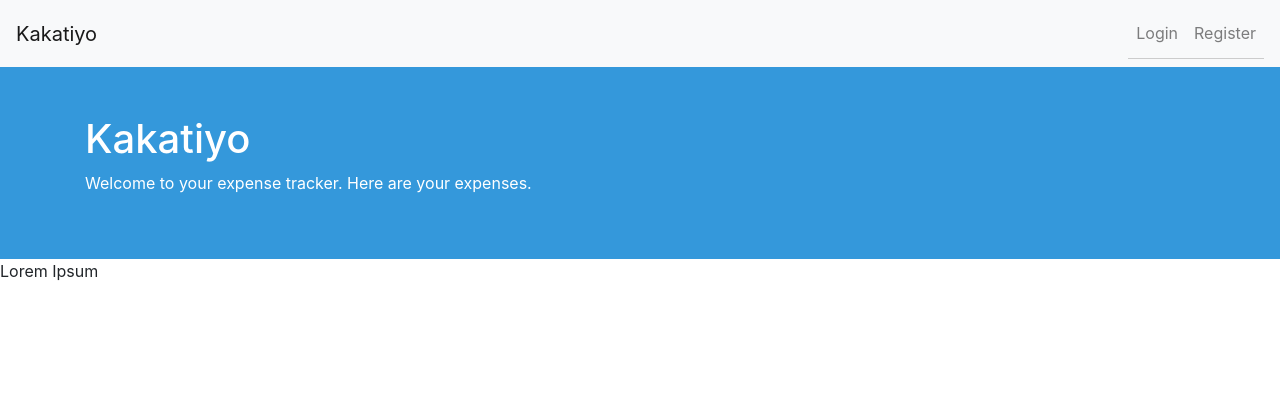
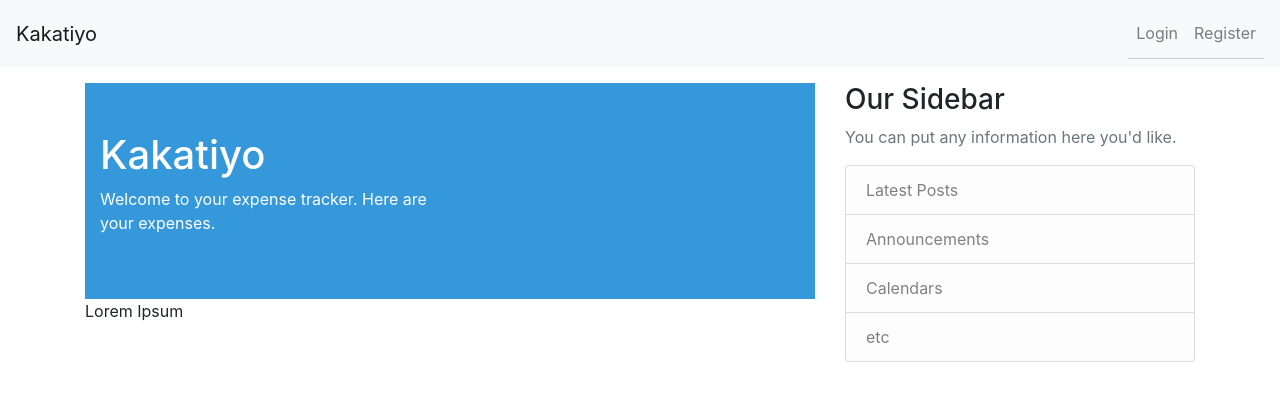
Before and after one commit to PeterOsoo/expense-tracker-cg, a Django app: page / in a window 1280 px wide. Shown: the top 401 px of the page. Run offline with Django 4.2, Linux system fonts and the light colour scheme; some libraries are stand-ins or nearby versions.

Commit message:
change page outlook

```diff
--- a/tracker/templates/base.html
+++ b/tracker/templates/base.html
@@ -14,11 +14,38 @@
 		/>
 	</head>
 	<body>
-		{% include 'navbar.html' %} {% if messages %} {% for message in messages %}
-		<div class="alert alert-{{ message.tags }}">{{ message }}</div>
-		{% endfor %} {% endif %} {% block content %}
-		<br />
-		{% endblock content %}
+		{% include 'navbar.html' %}
+
+		<main role="main" class="container py-3">
+			<div class="row">
+			  <div class="col-md-8">
+				{% if messages %}
+				  {% for message in messages %}
+					<div class="alert alert-{{ message.tags }}">
+					  {{ message }}
+					</div>
+				  {% endfor %}
+				{% endif %}
+				{% block content %}{% endblock %}
+			  </div>
+			  <div class="col-md-4 ">
+				<div class="content-section">
+				  <h3>Our Sidebar</h3>
+				  <p class='text-muted'>You can put any information here you'd like.
+					<ul class="list-group">
+					  <li class="list-group-item list-group-item-light">Latest Posts</li>
+					  <li class="list-group-item list-group-item-light">Announcements</li>
+					  <li class="list-group-item list-group-item-light">Calendars</li>
+					  <li class="list-group-item list-group-item-light">etc</li>
+					</ul>
+				  </p>
+				</div>
+			  </div>
+			</div>
+		  </main>
+
+
+
 		<script
 			src="https://code.jquery.com/jquery-3.2.1.slim.min.js"
 			integrity="sha384-KJ3o2DKtIkvYIK3UENzmM7KCkRr/rE9/Qpg6aAZGJwFDMVNA/GpGFF93hXpG5KkN"
```
